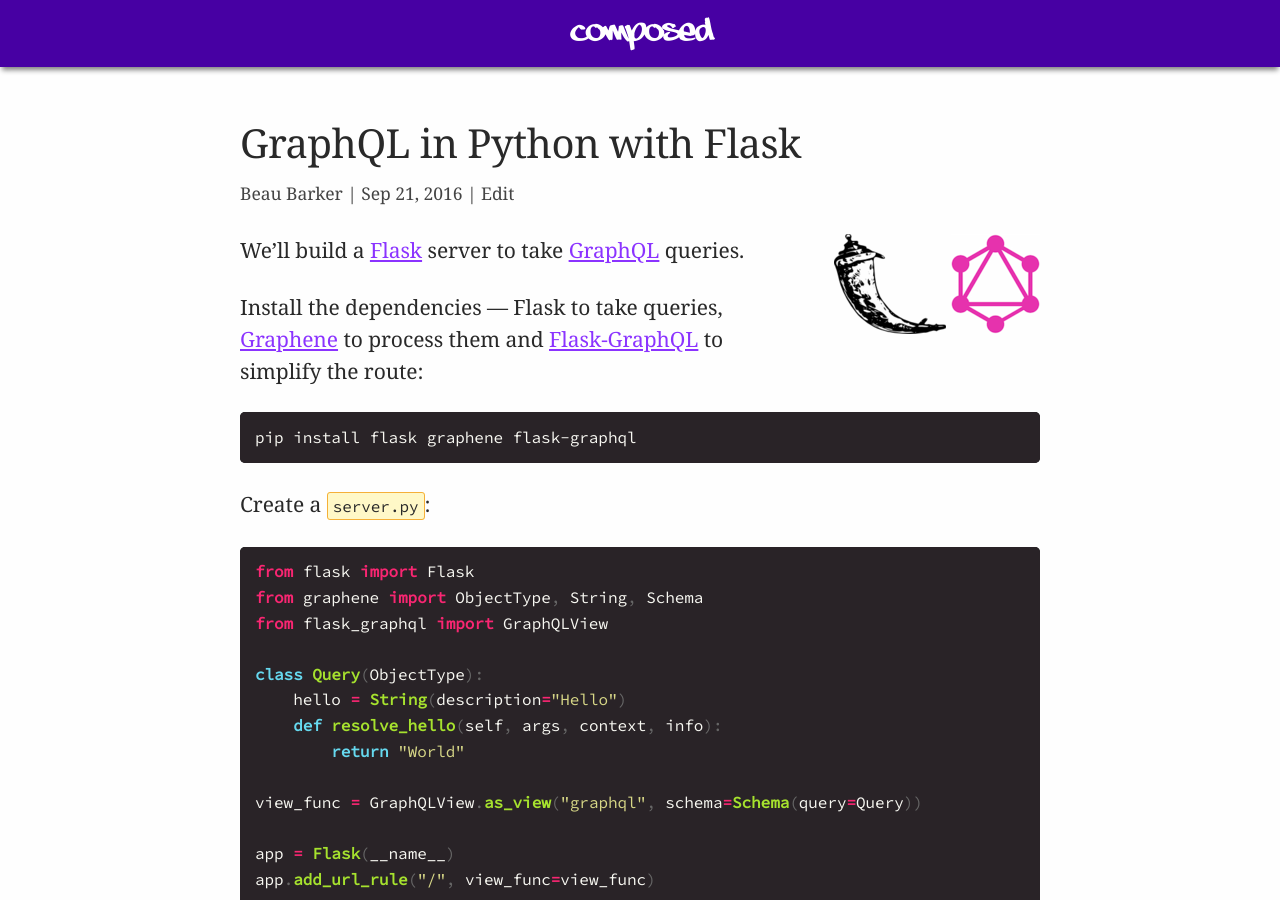
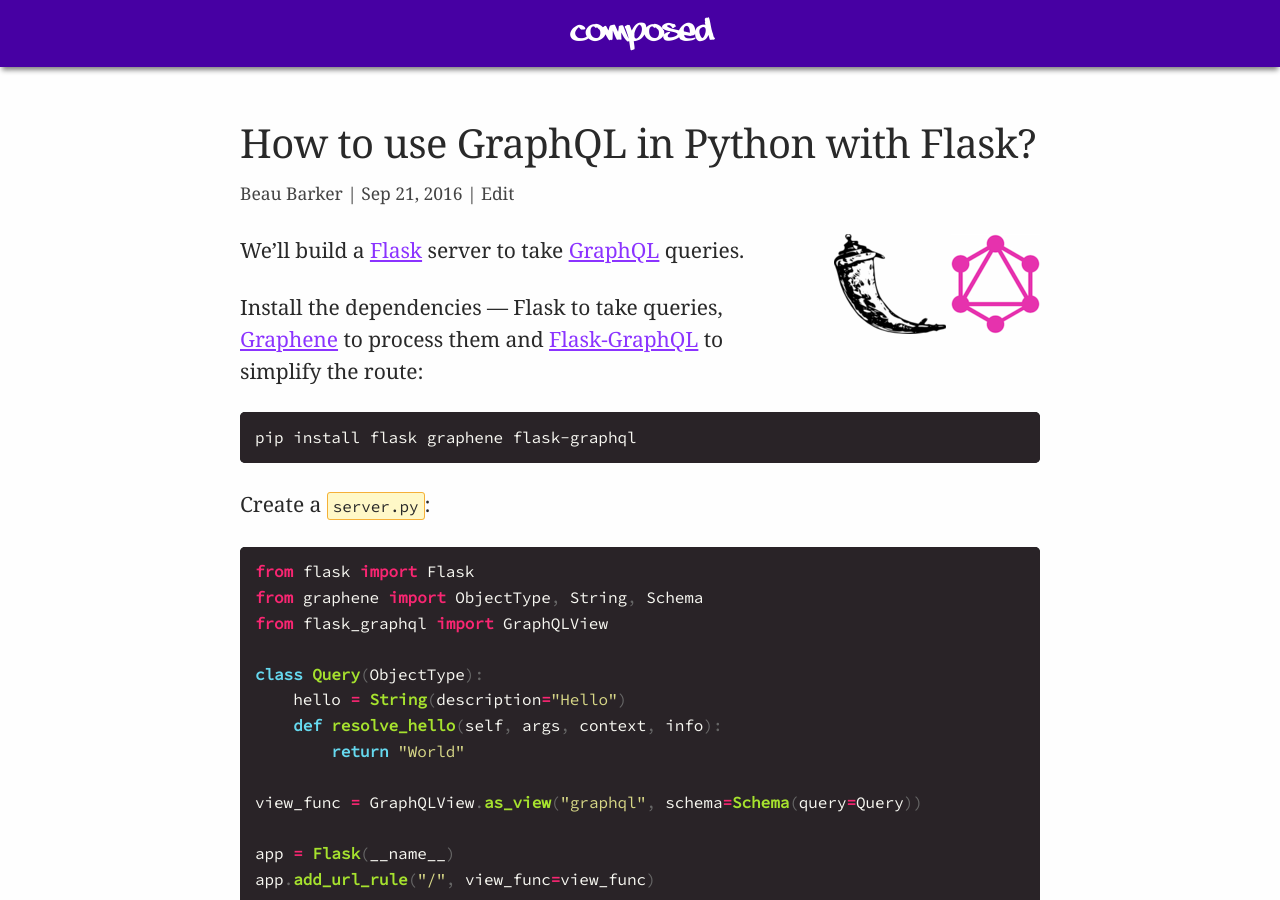
Before and after one commit to explodinglabs/explodinglabs.github.io, a Jekyll site: the page built from docs/_posts/python/2016-09-21-graphql-in-flask.markdown, in a window 1280 px wide and 900 px high. Built offline with Jekyll 4.4.1, drawn with Linux system fonts in a browser that asks for light colours.

Commit message:
Update 2016-09-21-graphql-in-flask.markdown

```diff
--- a/docs/_posts/python/2016-09-21-graphql-in-flask.markdown
+++ b/docs/_posts/python/2016-09-21-graphql-in-flask.markdown
@@ -1,7 +1,7 @@
 ---
 layout: post
 category: python
-title: GraphQL in Python with Flask
+title: How to use GraphQL in Python with Flask?
 permalink: /python/graphql-flask
 redirect_from: /graphql/flask
 ---
```
